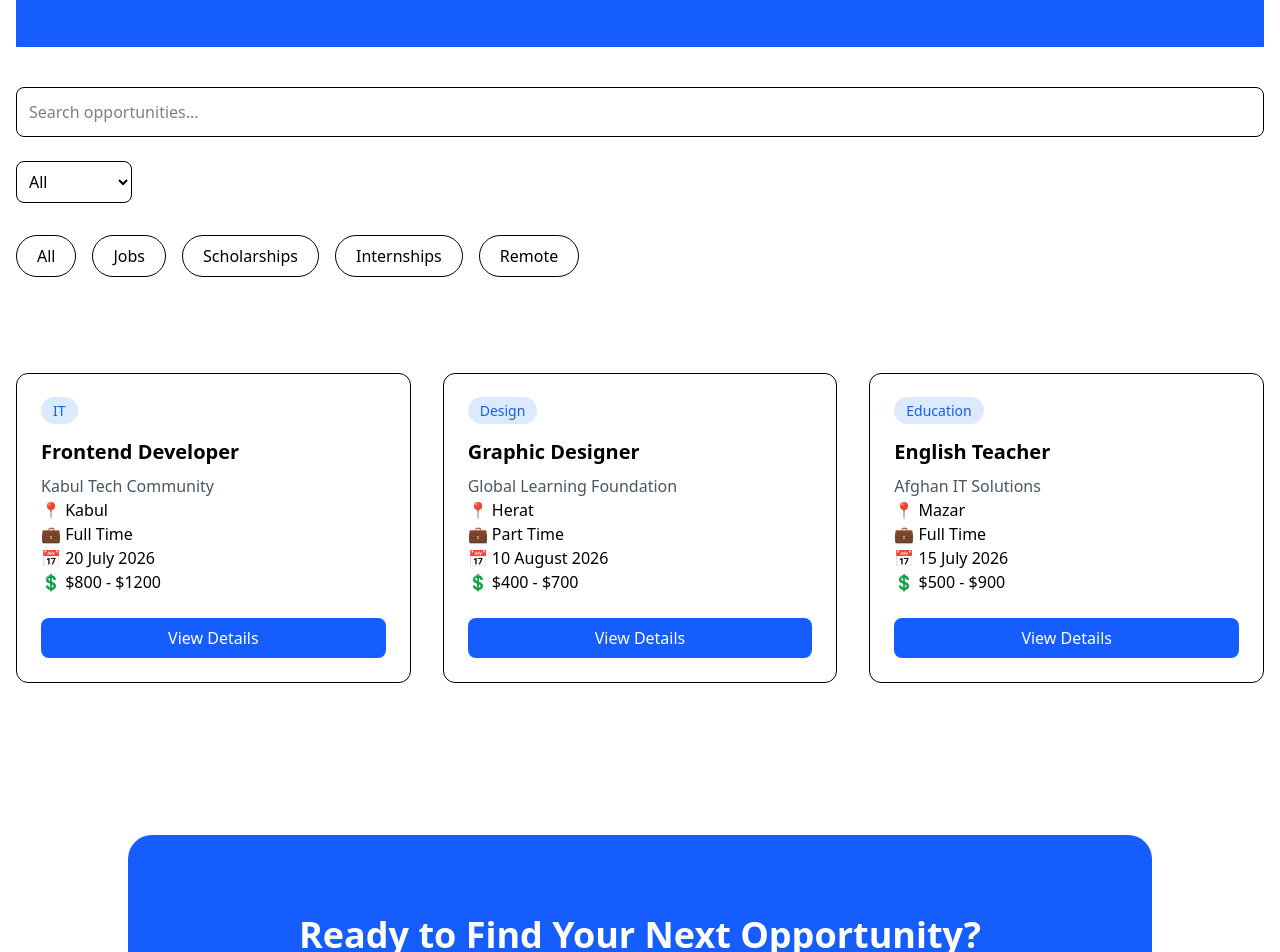
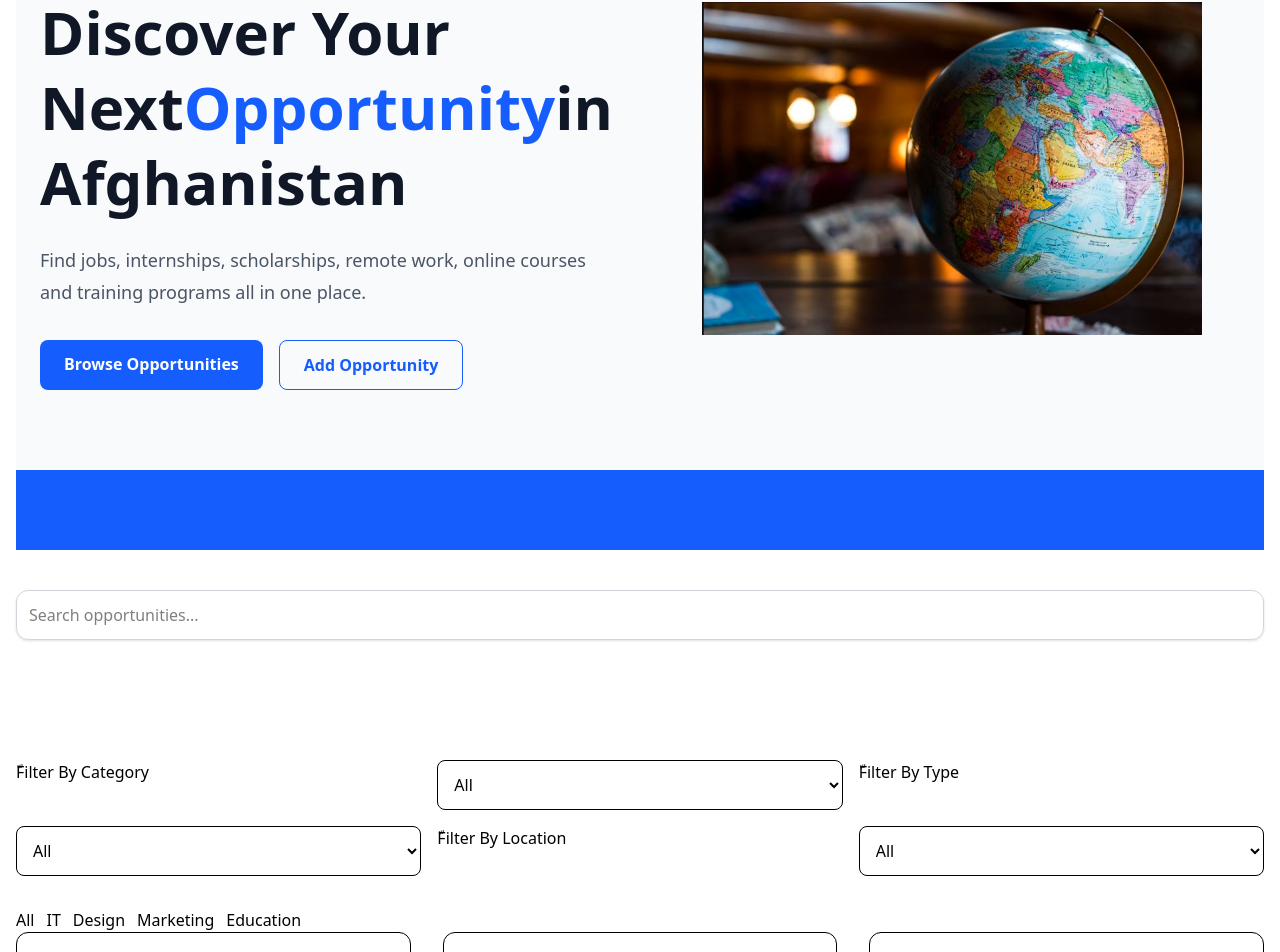
Before and after one commit to somaiamosadeq1212/next.js-final-project, a Next.js app in the folder kaaryab-afghanistan-project/: page /opportunities in a window 1280 px wide. Shown: the part 301-1253 px from the top of the page. Built offline with nearby package versions, Linux system fonts and the light colour scheme.

Commit message:
create search bar, category tabs and filter bar components

```diff
--- a/kaaryab-afghanistan-project/app/opportunities/page.tsx
+++ b/kaaryab-afghanistan-project/app/opportunities/page.tsx
@@ -4,6 +4,11 @@ import OpportunityCard from "@/components/OpportunityCard";
 import { jobs } from "../data/jobs";
 import CTASection from "@/components/home/CTASection";
 import { useMemo, useState } from "react";
+import HeroSection from "@/components/home/HeroSection";
+import SearchBar from "@/components/SearchBar";
+import FilterBar from "@/components/FilterBar";
+import CategoryTabs from "@/components/CategoryTabs";
+import OpportunityGrid from "@/components/OpportunityGrid";
 
 export default function Opportunities(){
     const [search, setSearch] = useState("");
@@ -11,20 +16,6 @@ export default function Opportunities(){
     const [selectedType, setSelectedType] = useState("All");
     const [selectedLocation, setSelectedLocation] = useState("All");
 
-
-    // const filteredJobs  = useMemo (() => {
-    //     const query = search.toLowerCase();
-
-    //     return jobs.filter((job) => {
-    //         return(
-    //         job.title.toLowerCase().includes(query) ||
-    //         job.location.toLowerCase().includes(query) ||
-    //         job.organization.toLowerCase().includes(query) ||
-    //         job.category.toLowerCase().includes(query)
-    //     );
-
-    //     });
-    // }, [jobs, search]);
 
     const filteredJobs = useMemo(() => {
 
@@ -59,94 +50,68 @@ export default function Opportunities(){
 
     });
 
-}, [jobs, search, selectedCategory, selectedType, selectedLocation]);
+}, [search, selectedCategory, selectedType, selectedLocation]);
+
+
+const categories = [
+    "All",
+    ...new Set(jobs.map((job) => job.category)),
+];
+
+const types = [
+    "All",
+    ...new Set(jobs.map((job) => job.type)),
+];
+
+const locations = [
+    "All",
+    ...new Set(jobs.map((job) => job.location)),
+];
 
     return(
         <main>
             <section className="bg-blue-600 py-20 text-white">
-                <div className="mx-auto max-w-6xl text-center">
-                    <h1 className="text-5xl font-bold">
-                        Explore Opportunities
-                    </h1>
 
-                    <p className="mt-6 text-lg">
-                        Browse jobs, scholarships, internships,
-                        remote work and training programs.
-                    </p>
-
-                </div>
+                <HeroSection />
             </section>
 
             <section className="py-10">
-                <div className="mx-auto max-w-7xl">
-                    <input
-                    type="text"
-                    placeholder="Search opportunities..."
-                    value={search}
-                    onChange={(e) => setSearch(e.target.value)}
-                    className="border rounded-lg p-3 w-full mb-6"
-                    />
 
-                    <select
-    value={selectedCategory}
-    onChange={(e) => setSelectedCategory(e.target.value)}
-    className="border rounded-lg p-2"
->
 
-    <option>All</option>
-    <option>IT</option>
-    <option>Design</option>
-    <option>Marketing</option>
-    <option>Education</option>
+                <SearchBar
+  search={search}
+  onSearch={setSearch}
+/>
 
-</select>
-                </div>
-
-                <div className="mt-8 flex flex-wrap gap-4">
-                    <button
-                    onChange={(e) => setSelectedCategory(e.target.value)}
-                    value={selectedCategory}
-                    className="rounded-full border px-5 py-2 hover:bg-blue-600 hover:text-white">
-                        All
-                    </button>
-
-                    <button className="rounded-full border px-5 py-2 hover:bg-blue-600 hover:text-white">
-                        Jobs
-                    </button>
-
-                    <button className="rounded-full border px-5 py-2 hover:bg-blue-600 hover:text-white">
-                        Scholarships
-                    </button>
-
-                    <button className="rounded-full border px-5 py-2 hover:bg-blue-600 hover:text-white">
-                        Internships
-                    </button>
-
-                    <button className="rounded-full border px-5 py-2 hover:bg-blue-600 hover:text-white">
-                        Remote
-                    </button>
-
-                </div>
             </section>
 
             <section className="py-14">
-                <div className="mx-auto max-w-7xl">
-                    <div className="grid gap-8 md:grid-cols-2 lg:grid-cols-3">
-                        {filteredJobs.map((job) =>(
-                            <OpportunityCard
-                            key={job.id}
-                            id={job.id}
-                            title={job.title}
-                            organization={job.organization}
-                            category={job.category}
-                            location={job.location}
-                            type={job.type}
-                            salary={job.salary}
-                            deadline={job.deadline}
-                            />
-                        ))}
-                    </div>
-                </div>
+
+                <FilterBar
+
+    categories={categories}
+    types={types}
+    locations={locations}
+
+    selectedCategory={selectedCategory}
+    selectedType={selectedType}
+    selectedLocation={selectedLocation}
+
+    setSelectedCategory={setSelectedCategory}
+    setSelectedType={setSelectedType}
+    setSelectedLocation={setSelectedLocation}
+
+/>
+                 <CategoryTabs
+
+    categories={categories}
+
+    selectedCategory={selectedCategory}
+
+    setSelectedCategory={setSelectedCategory}
+
+/>
+                 <OpportunityGrid jobs={filteredJobs} />
             </section>
 
             <CTASection />
--- /dev/null
+++ b/kaaryab-afghanistan-project/components/CategoryTabs.tsx
@@ -0,0 +1,40 @@
+"use client";
+
+const categories = [
+    "All",
+    "IT",
+    "Design",
+    "Marketing",
+    "Education",
+];
+
+type CategoryTabsProps = {
+
+    categories: string[];
+
+    selectedCategory: string;
+
+    setSelectedCategory: (value:string)=>void;
+
+};
+
+export default function CategoryTabs({
+    selectedCategory,
+    setSelectedCategory,
+}: CategoryTabsProps){
+    return(
+        <div className="mt-8 flex flex-wrap gap-3">
+            {categories.map((category)=>(
+
+<button
+    key={category}
+    onClick={()=>setSelectedCategory(category)}
+>
+    {category}
+</button>
+
+))}
+
+        </div>
+    );
+}
--- /dev/null
+++ b/kaaryab-afghanistan-project/components/EmptyState.tsx
@@ -0,0 +1,13 @@
+export default function EmptyState(){
+    return(
+        <div className="rounded-xl border py-16 text-center">
+            <h2 className="text-2xl font-bold">
+                No opportunities found
+            </h2>
+
+            <p className="mt-3 text-gray-600">
+                Try changing your search or filters.
+            </p>
+        </div>
+    )
+}
--- /dev/null
+++ b/kaaryab-afghanistan-project/components/FilterBar.tsx
@@ -0,0 +1,89 @@
+"use client";
+
+type FilterBarProps = {
+    categories: string[];
+    types: string[];
+    locations: string[];
+
+    selectedCategory: string;
+    selectedType: string;
+    selectedLocation: string;
+
+    setSelectedCategory: (value: string) => void;
+    setSelectedType: (value: string) => void;
+    setSelectedLocation: (value: string) => void;
+}
+
+export default function FilterBar({
+    categories,
+    types,
+    locations,
+
+    selectedCategory,
+    selectedType,
+    selectedLocation,
+
+    setSelectedCategory,
+    setSelectedType,
+    setSelectedLocation,
+}: FilterBarProps){
+    return(
+        <div className="mt-6 grid gap-4 md:grid-cols-3">
+
+        <label>ّFilter By Category</label>
+        <select
+                value={selectedCategory}
+                onChange={(e)=>setSelectedCategory(e.target.value)}
+                className="border rounded-lg p-3"
+            >
+
+                {categories.map((category)=>(
+                    <option
+                        key={category}
+                        value={category}
+                    >
+                        {category}
+                    </option>
+                ))}
+
+            </select>
+
+            <label>ّFilter By Type</label>
+            <select
+                value={selectedType}
+                onChange={(e)=>setSelectedType(e.target.value)}
+                className="border rounded-lg p-3"
+            >
+
+                {types.map((type)=>(
+                    <option
+                        key={type}
+                        value={type}
+                    >
+                        {type}
+                    </option>
+                ))}
+
+            </select>
+
+            <label>ّFilter By Location</label>
+            <select
+                value={selectedLocation}
+                onChange={(e)=>setSelectedLocation(e.target.value)}
+                className="border rounded-lg p-3"
+            >
+
+                {locations.map((location)=>(
+                    <option
+                        key={location}
+                        value={location}
+                    >
+                        {location}
+                    </option>
+                ))}
+
+            </select>
+
+        </div>
+    )
+}
--- /dev/null
+++ b/kaaryab-afghanistan-project/components/OpportunityGrid.tsx
@@ -0,0 +1,35 @@
+import OpportunityCard from "./OpportunityCard";
+import EmptyState from "./EmptyState";
+import { Job } from "@/app/data/jobs";
+
+
+type OpportunityGridProps = {
+    jobs: Job[];
+};
+
+export default function OpportunityGrid({
+    jobs,
+
+}: OpportunityGridProps){
+
+    if(jobs.length === 0){
+        return <EmptyState />;
+    }
+    return(
+        <div className="grid gap-8 md:grid-cols-2 lg:grid-cols-3">
+            {jobs.map((job) =>(
+                <OpportunityCard
+                    key={job.id}
+                    id={job.id}
+                    title={job.title}
+                    organization={job.organization}
+                    category={job.category}
+                    location={job.location}
+                    type={job.type}
+                    salary={job.salary}
+                    deadline={job.deadline}
+                />
+            ))}
+        </div>
+    )
+}
--- /dev/null
+++ b/kaaryab-afghanistan-project/components/SearchBar.tsx
@@ -0,0 +1,21 @@
+"use client";
+
+type SearchBarProps = {
+    search: string;
+    onSearch: (value: string) => void;
+};
+
+export default function SearchBar({
+    search,
+    onSearch,
+    }: SearchBarProps){
+        return(
+            <input
+             type="text"
+             placeholder="Search opportunities..."
+             value={search}
+             onChange={(e) => onSearch(e.target.value)}
+             className="w-full rounded-xl border border-gray-300 p-3 shadow-sm focus:border-blue-500 focus:outline-none focus:ring-2 focus:ring-blue-300"
+             />
+        );
+    }
--- a/kaaryab-afghanistan-project/package.json
+++ b/kaaryab-afghanistan-project/package.json
@@ -9,6 +9,7 @@
     "lint": "eslint"
   },
   "dependencies": {
+    "lucide-react": "^1.24.0",
     "next": "16.2.9",
     "react": "19.2.4",
     "react-dom": "19.2.4"
```
Also changed, not shown: 1 other file (tests, documents, lock files or other folders).
